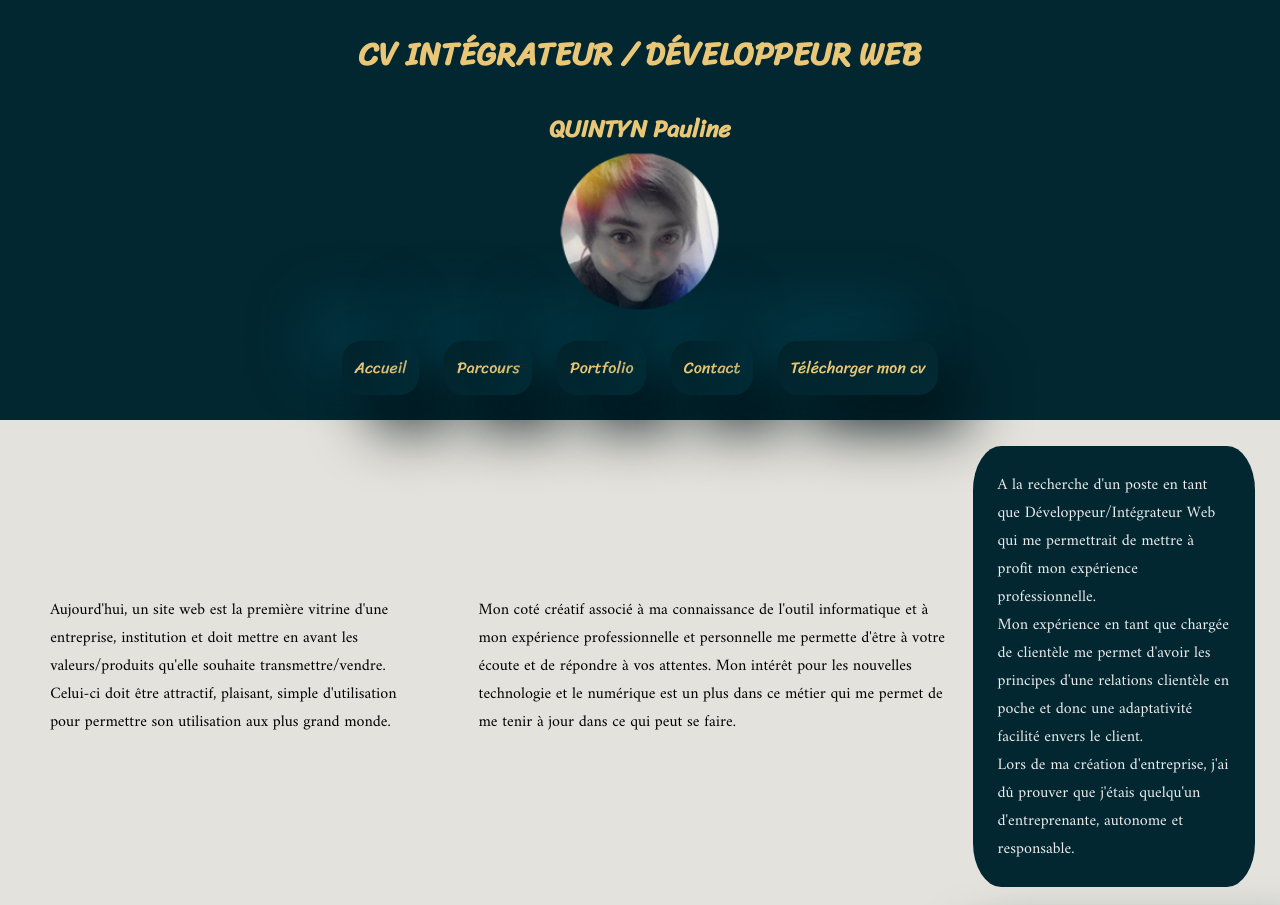
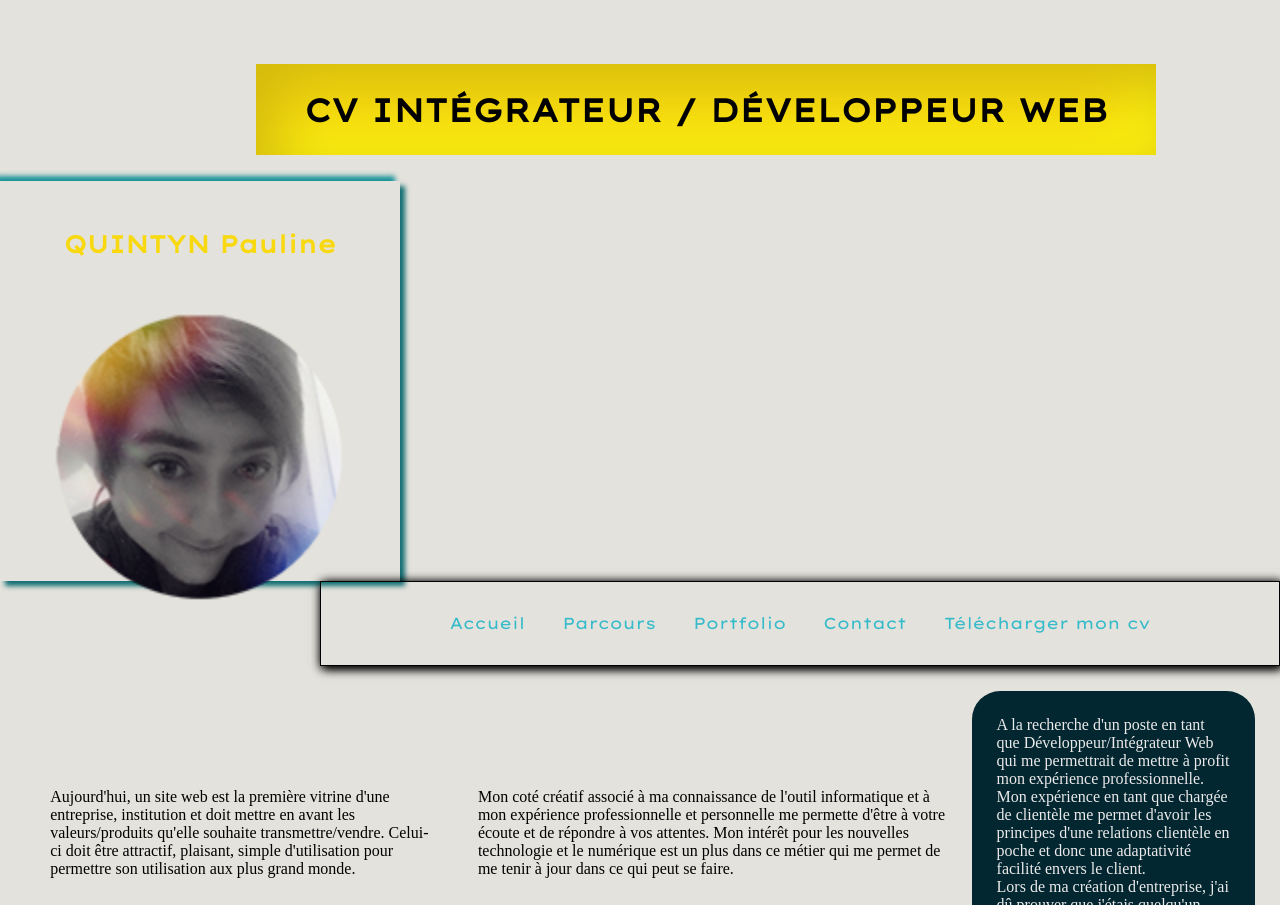
Before and after one commit to Herelfica/cv-portefolio, a plain HTML site: page index.html in a window 1280 px wide. Shown: the top 905 px of the page. Drawn offline with Linux system fonts and the light colour scheme.

Commit message:
Changement css
Save avant RAZ style css

```diff
--- a/index.html
+++ b/index.html
@@ -5,21 +5,23 @@
     <meta name="viewport" content="width=device-width, initial-scale=1.0">
     <meta http-equiv="X-UA-Compatible" content="ie=edge">
     <title>QUINTYN PAULINE</title>
-    <link href="https://fonts.googleapis.com/css?family=Amiri|Sriracha&display=swap" rel="stylesheet">
+    <link href="https://fonts.googleapis.com/css2?family=Lexend+Giga&display=swap" rel="stylesheet">
     <link rel="stylesheet" href="style.css">
 </head>
 <body>
     <header>
 
         <h1 class="tracking-in-expand">CV Intégrateur / Développeur web</h1>
-        <h2 class="tracking-in-expand">QUINTYN Pauline</h2>
-            <div class="header">
-               <div >
+
+            <div >
+               <div class="NameImg" >
+                    <h2 class="tracking-in-expand">QUINTYN Pauline</h2>
                     <a class="image" target="blank" href="https://www.linkedin.com/in/pauline-quintyn-199199ba/"><img class="profil"
-                        src="profil.png" alt="profil" width="10%" height="10%"></a>
+                        src="profil.png" alt="profil" width="75%" height="75%"></a>
 
 
                 </div>
+                <div class="navbar">
                     <nav>
                         <ul>
                             <li><a href="index.html">Accueil</a></li>
@@ -29,6 +31,7 @@
                             <li><a target="blank" href="cv 2019.png">Télécharger mon cv</a> </li>
                         </ul>
                     </nav>
+                </div>
             </div>
 
     </header>
--- a/style.css
+++ b/style.css
@@ -13,8 +13,8 @@ font-family: 'Amiri', serif;
 color :
 
 color: rgb(87, 9, 212) >>> lien visité
-background: rgb(2, 39,49); bleu
-color:rgb(233, 119, 119); jaune
+background: "138086"; bleu
+color:#EEB462; jaune
 */
 
 body{
@@ -22,8 +22,8 @@ body{
 }
 /*HEADER*/
 header{
-    font-family: 'Sriracha', cursive;
-    background: rgb(2, 39, 49);
+    font-family: 'Lexend Giga', sans-serif;
+    background: rgb(228, 226, 220);
     display: flex;
     justify-content: center;
     flex-direction: column;
@@ -31,12 +31,21 @@ header{
 }
 
 h1{
-    color:rgb(233, 199, 119);
+
+  width : 900px;
+
+background: #F8D90F;
+box-shadow: inset 20px 20px 60px #d3b80d,
+            inset -20px -20px 60px #fffa11;
+    color : black;
     display: flex;
     justify-content: center;
     align-content: center;
     text-transform: uppercase;
+    margin-left : 20%;
+    margin-top: 5%;
     padding: 2%;
+
 }
 
 .tracking-in-expand {
@@ -69,17 +78,30 @@ h1{
     }
   }
 
+.NameImg{
+  margin-top : 2%;
+  width : 400px;
+  height : 400px;
+
+
+  box-shadow:  5px 5px 5px #106d72,
+             -5px -5px 5px #16939a;
+
+}
 
 h2{
-    color: rgb(233, 199, 119);
-    font-family: 'Sriracha', cursive;
+
+    padding-top : 2em;
+    color: #F8D90F;
+    font-family: 'Lexend Giga', sans-serif;
     display: flex;
-    justify-content: center;
-    background: rgb(2, 39, 49);
+    justify-content : center;
+
 }
 
 .image{
-
+    width : 400px;
+    height : 400px;
     display: flex;
     justify-content: center;
     align-items: center;
@@ -87,17 +109,24 @@ h2{
 }
 
 .profil{
-    width: 13%;
+    width: 75%;
 }
 
 a{
     text-decoration: none;
-    color : rgb(233, 199, 119);
+    color : #35BBCA;
 }
 
 
 
+
 ul{
+
+margin-left : 25%;
+box-shadow:  2px 2px 10px #000000,
+             2px 2px 10px #000000;
+    border : 1px #000000 solid;
+    width :  75%;
     list-style-type: none;
     display: flex;
     flex-direction: row;
@@ -108,13 +137,9 @@ li{
 
     padding : 1%;
     margin : 1%;
-    border-radius: 20px;
-    background: linear-gradient(145deg, #02232c, #022a34);
-    box-shadow: 30px 30px 60px #011217,
-                -30px -30px 60px #033c4b;
+
 
 }
-
 
 
 
```
